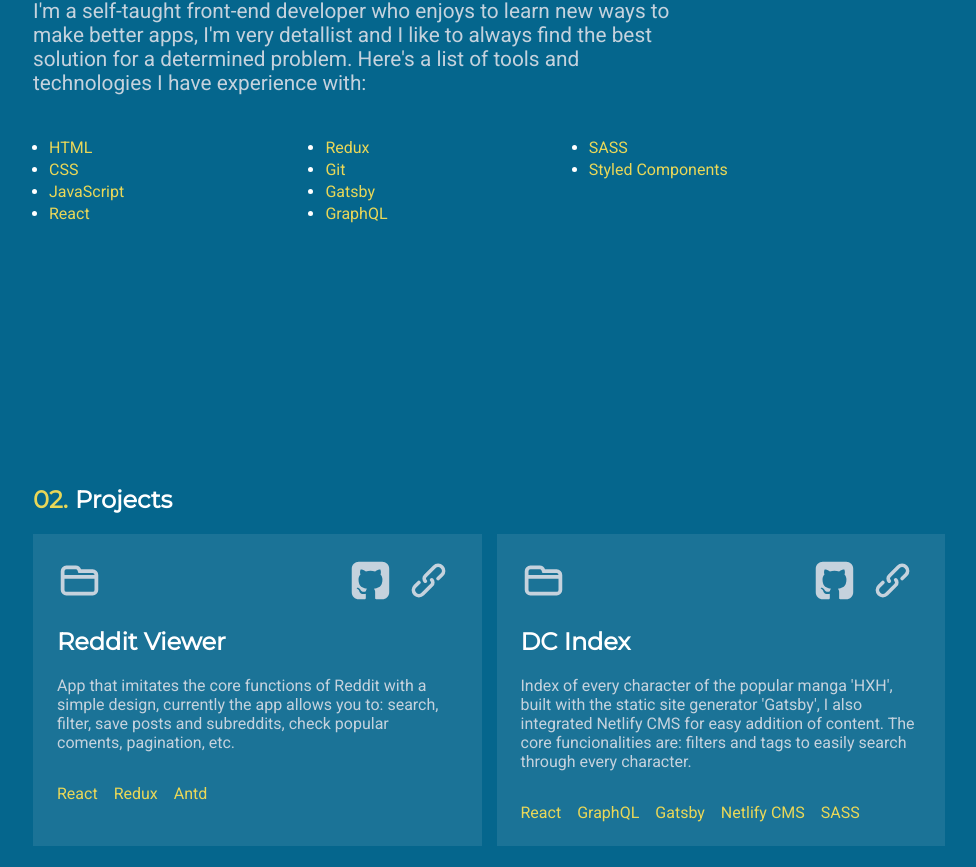
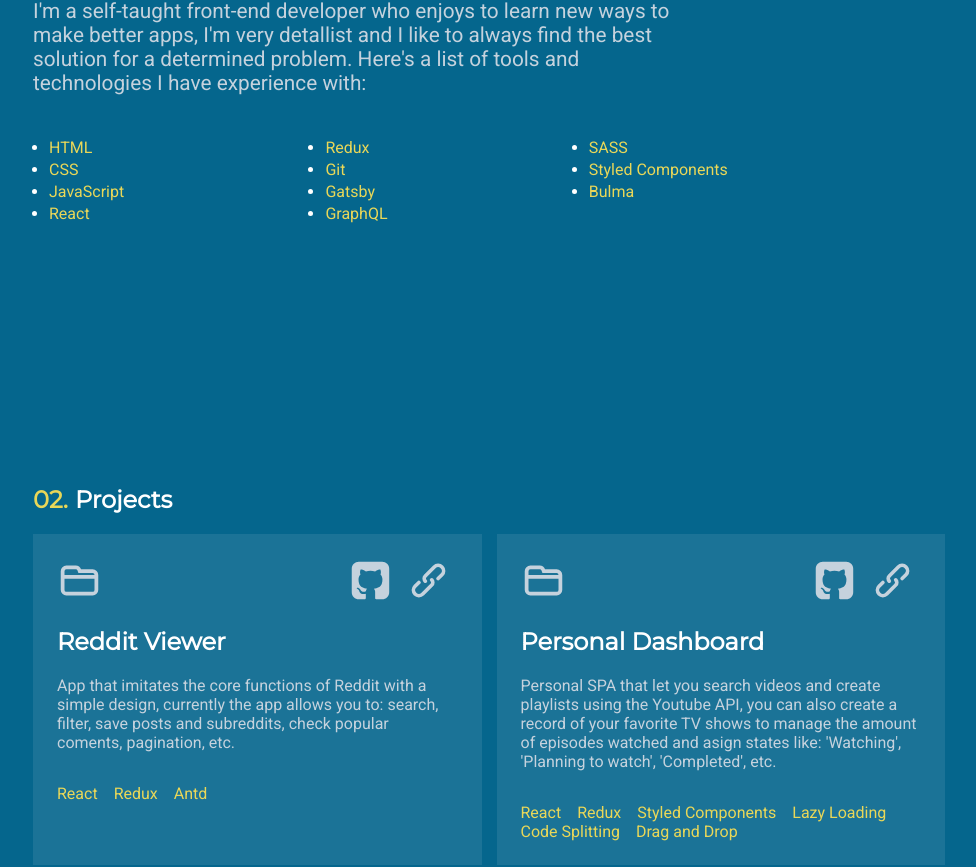
Before and after one commit to YerkoHR/portfolio, a React (Create React App) app: page / in a window 1280 px wide. Shown: the part 755-1622 px from the top of the page, without its empty margins (95-1071 px from the left). Built offline with nearby package versions, Linux system fonts and the light colour scheme.

Commit message:
project added (personal dashboard)

```diff
--- a/src/App.jsx
+++ b/src/App.jsx
@@ -92,7 +92,8 @@ class App extends Component {
         "Gatsby",
         "GraphQL",
         "SASS",
-        "Styled Components"
+        "Styled Components",
+        "Bulma"
       ],
       projects: [
         {
@@ -106,6 +107,27 @@ class App extends Component {
           descriptionES: `Aplicación que imita las principales funciones de Reddit con un simple diseño,
                           por el momento la aplicación te permite utilizar funciones tales como: buscar,
                           filtrar, guardar posts y subreddits, visualizar comentarios populares, paginación, etc.`
+        },
+        {
+          name: "Personal Dashboard",
+          techs: [
+            "React",
+            "Redux",
+            "Styled Components",
+            "Lazy Loading",
+            "Code Splitting",
+            "Drag and Drop"
+          ],
+          live: "https://personal-dashboard.netlify.com/",
+          repo: "https://github.com/YerkoHR/Personal-dashboard",
+          descriptionEN: `Personal SPA that let you search videos and create playlists using the Youtube API,
+                          you can also create a record of your favorite TV shows to manage
+                          the amount of episodes watched and asign states like: 'Watching',  'Planning to watch',
+                          'Completed', etc.`,
+          descriptionES: `Personal SPA que te permite buscar videos y crear playlists usando Youtube API,
+                          también puedes crear un registro de series de TV para gestionar la cantidad de capitulos
+                          vistos y asignar estados como: 'Watching',  'Planning to watch',
+                          'Completed', etc., `
         },
         {
           name: "DC Index",
```
